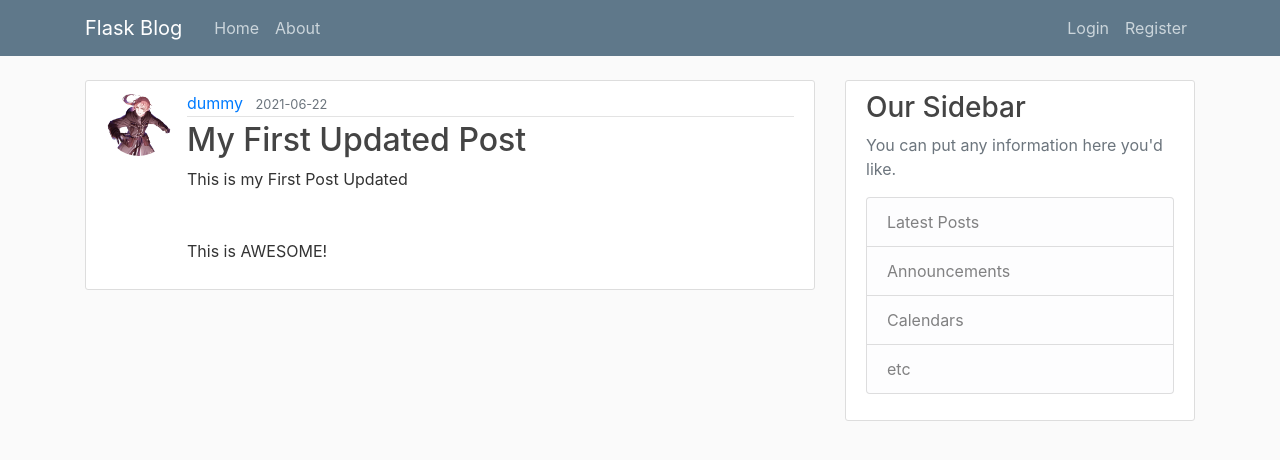
After one commit to pratyaydeep/blog_app_flask, a Flask app: page /post/1 in a window 1280 px wide. The commit adds this page. Shown: the top 460 px of the page. Run offline with Flask 2, Linux system fonts and the light colour scheme; data comes from the database, SQL or seed files in the repository; both versions use the stored data as it was after the commit; some libraries are stand-ins or nearby versions.

Commit message:
Added functionalities for Create, Update and Delete posts

```diff
--- a/flaskblog/__init__.py
+++ b/flaskblog/__init__.py
@@ -6,10 +6,11 @@ from flask_login import LoginManager
 app = Flask(__name__)
 app.config['SECRET_KEY'] = '8baffc2cf8d4f5bd0fe18390c3154924'
 app.config['SQLALCHEMY_DATABASE_URI'] = 'sqlite:///site.db'
+app.config['SQLALCHEMY_TRACK_MODIFICATIONS'] = False  # Added by me not Corey
 db = SQLAlchemy(app)
 bcrypt = Bcrypt(app)
 login_manager = LoginManager(app)
-login_manager.login_view = 'login'  # function name of the route login
+login_manager.login_view = 'login'  # function name of the route login (this is required for the login_required decorator to work)
 login_manager.login_message_category = 'info'
 
 from flaskblog import routes
--- a/flaskblog/routes.py
+++ b/flaskblog/routes.py
@@ -1,42 +1,17 @@
 import os
 import secrets
 from PIL import Image
-from flask import render_template, url_for, flash, redirect, request
+from flask import render_template, url_for, flash, redirect, request, abort
 from flaskblog import app, db, bcrypt
-from flaskblog.forms import RegistrationForm, LoginForm, UpdateAccountForm
+from flaskblog.forms import RegistrationForm, LoginForm, UpdateAccountForm, PostForm
 from flaskblog.models import User, Post
 from flask_login import login_user, current_user, logout_user, login_required
-
-posts = [
-    {
-        'author': 'Pratyaydeep Ghanta',
-        'title': 'Blog Post 1',
-        'content': 'First post content',
-        'date_posted': 'April 20, 2020'
-    },
-    {
-        'author': 'Jane Doe',
-        'title': 'Blog Post 2',
-        'content': 'Second post content',
-        'date_posted': 'April 21, 2020'
-    },
-    {
-        'author': 'Jane Doe',
-        'title': 'Blog Post 3',
-        'content': '''Lorem ipsum dolor sit amet, consectetur adipisicing elit, sed do eiusmod
-tempor incididunt ut labore et dolore magna aliqua. Ut enim ad minim veniam,
-quis nostrud exercitation ullamco laboris nisi ut aliquip ex ea commodo
-consequat. Duis aute irure dolor in reprehenderit in voluptate velit esse
-cillum dolore eu fugiat nulla pariatur. Excepteur sint occaecat cupidatat non
-proident, sunt in culpa qui officia deserunt mollit anim id est laborum.''',
-        'date_posted': 'April 21, 2020'
-    }
-]
 
 
 @app.route('/')
 @app.route('/home')
 def home():
+    posts = Post.query.all()
     return render_template('home.html', posts=posts)
 
 
@@ -118,3 +93,53 @@ def account():
         form.email.data = current_user.email
     image_file = url_for('static', filename='profile_pics/' + current_user.image_file)
     return render_template('account.html', title='Account', image_file=image_file, form=form)
+
+
+@app.route('/post/new', methods=['GET', 'POST'])
+@login_required
+def new_post():
+    form = PostForm()
+    if form.validate_on_submit():
+        post = Post(title=form.title.data, content=form.content.data, author=current_user)
+        db.session.add(post)
+        db.session.commit()
+        flash('Your Post has been created!', 'success')
+        return redirect(url_for('home'))
+    return render_template('create_post.html', title='New Post', form=form, legend='New Post')
+
+
+@app.route('/post/<int:post_id>')
+def post(post_id):
+    post = Post.query.get_or_404(post_id)
+    return render_template('post.html', title=post.title, post=post)
+
+
+@app.route('/post/<int:post_id>/update', methods=['GET', 'POST'])
+@login_required
+def update_post(post_id):
+    post = Post.query.get_or_404(post_id)
+    if post.author != current_user:
+        abort(403)
+    form = PostForm()
+    if form.validate_on_submit():
+        post.title = form.title.data
+        post.content = form.content.data
+        db.session.commit()
+        flash('Your post was updated!', 'success')
+        return redirect(url_for('post', post_id=post.id))
+    elif request.method == 'GET':
+        form.title.data = post.title
+        form.content.data = post.content
+    return render_template('create_post.html', title='Update Post', form=form, legend='Update Post')
+
+
+@app.route('/post/<int:post_id>/delete', methods=['POST'])
+@login_required
+def delete_post(post_id):
+    post = Post.query.get_or_404(post_id)
+    if post.author != current_user:
+        abort(403)
+    db.session.delete(post)
+    db.session.commit()
+    flash('Your post was deleted!')
+    return redirect(url_for('home'))
--- a/flaskblog/templates/layout.html
+++ b/flaskblog/templates/layout.html
@@ -31,6 +31,7 @@
 	        <!-- Navbar Right Side -->
 	        <div class="navbar-nav">
 	          {% if current_user.is_authenticated %}
+	            <a class="nav-item nav-link" href="{{ url_for('new_post') }}">New Post</a>
 	            <a class="nav-item nav-link" href="{{ url_for('account') }}">Account</a>
 	            <a class="nav-item nav-link" href="{{ url_for('logout') }}">Logout</a>
 	          {% else %}
--- /dev/null
+++ b/flaskblog/templates/post.html
@@ -0,0 +1,39 @@
+{% extends "layout.html" %}
+{% block content %}
+	<article class="media content-section">
+	  <img class="rounded-circle article-img" src="{{ url_for('static', filename='profile_pics/' + post.author.image_file) }}">
+	  <div class="media-body">
+	    <div class="article-metadata">
+	      <a class="mr-2" href="#">{{ post.author.username }}</a>
+	      <small class="text-muted">{{ post.date_posted.strftime('%Y-%m-%d') }}</small>
+	      {% if post.author == current_user %}
+	      	<div>
+	      		<a class="btn btn-secondary btn-sm mt-1 mb-1" href="{{ url_for('update_post',post_id=post.id) }}">Update</a>
+	      		<button type="button" class="btn btn-danger btn-sm m-1" data-toggle="modal" data-target="#deleteModal">Delete</button>
+	      	</div>
+	      {% endif %}
+	    </div>
+	    <h2 class="article-title">{{ post.title }}</h2>
+	    <p class="article-content">{{ post.content }}</p>
+	  </div>
+	</article>
+	<!-- Modal -->
+	<div class="modal fade" id="deleteModal" tabindex="-1" role="dialog" aria-labelledby="deleteModalLabel" aria-hidden="true">
+	  <div class="modal-dialog" role="document">
+	    <div class="modal-content">
+	      <div class="modal-header">
+	        <h5 class="modal-title" id="deleteModalLabel">Delete Post?</h5>
+	        <button type="button" class="close" data-dismiss="modal" aria-label="Close">
+	          <span aria-hidden="true">&times;</span>
+	        </button>
+	      </div>
+	      <div class="modal-footer">
+	        <button type="button" class="btn btn-secondary" data-dismiss="modal">Close</button>
+	        <form action="{{ url_for('delete_post', post_id=post.id) }}" method="POST">
+	        	<input type="submit" class="btn btn-danger" value="Delete">
+	        </form>
+	      </div>
+	    </div>
+	  </div>
+	</div>
+{% endblock content %}
```
Also changed, not shown: flaskblog/forms.py (+8 -2 lines), flaskblog/templates/create_post.html (added, +42 -0 lines), flaskblog/templates/home.html (+4 -3 lines), flaskblog/site.db.
